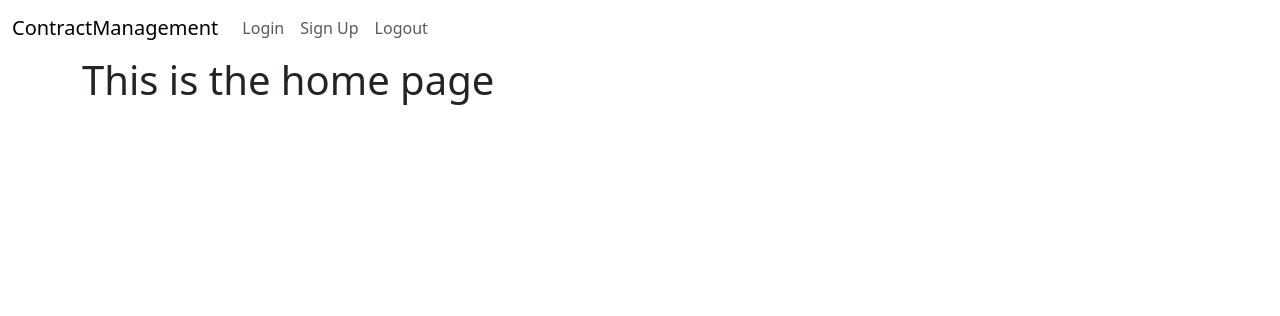
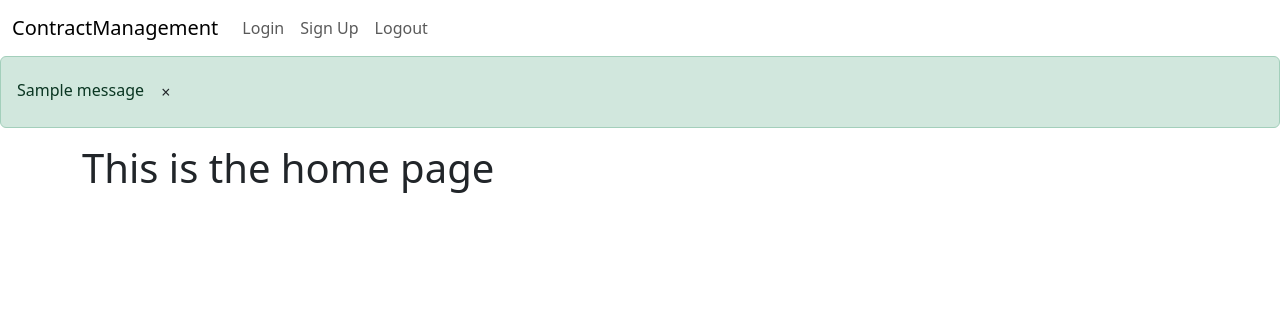
Before and after one commit to Titi923/Flask_WebApp, a Flask app: page / in a window 1280 px wide. Shown: the top 316 px of the page. Run offline with Flask 3, Linux system fonts and the light colour scheme; one stand-in notice (Sample message) is shown.

Commit message:
Flashing messages

```diff
--- a/app/templates/base.html
+++ b/app/templates/base.html
@@ -33,6 +33,30 @@
             </div>
         </div>
     </nav>
+
+    {% with messages = get_flashed_messages(with_categories=true) %}
+        {% if messages %}
+            {% for category, message in messages %}
+                {% if category == 'error' %}
+                    <div class="alert alert-danger alter-dismissable fade show" role="alert">
+                        {{ message }}
+                        <button type="button" class="btn" data-dismiss="alert">
+                            <span aria-hidden="true">&times;</span>
+                        </button>
+                    </div>
+                {% endif %}
+                {% if category == 'success' %}
+                    <div class="alert alert-success alter-dismissable fade show" role="alert">
+                        {{ message }}
+                        <button type="button" class="btn" data-dismiss="alert">
+                            <span aria-hidden="true">&times;</span>
+                        </button>
+                    </div>
+                {% endif %}
+            {% endfor %}
+        {% endif %}
+    {% endwith %}
+
     <div class="container">
         {% block content %}{% endblock %}
     </div>
```
Also changed, not shown: app/auth.py (+17 -5 lines).
